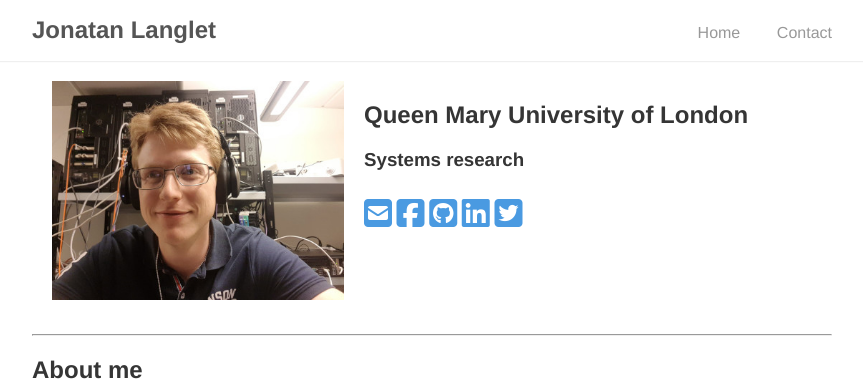
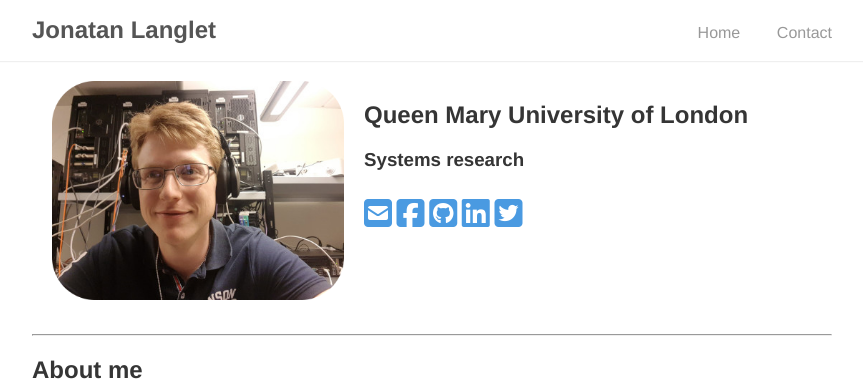
Before and after one commit to jonlanglet/jonlanglet.github.io, a Jekyll site: the page built from index.md, in a window 1280 px wide. Shown: the top 389 px of the page, without its empty margins (208-1071 px from the left). Built offline with Jekyll 4.4.1, drawn with Linux system fonts in a browser that asks for light colours; nearby versions of some CDN libraries; a style sheet for code colours, icons or effects is not loaded.

Commit message:
Minor portrait mod

```diff
--- a/_includes/header.html
+++ b/_includes/header.html
@@ -1,7 +1,7 @@
 <div class="row" style="width: 100%; overflow: hidden;">
 	<div class="row" style="padding: 10px;">
 		<div class="col" style="width: 40%; float: left; padding: 10px;">
-			<img src="/assets/portrait.jpg">
+			<img src="/assets/portrait.png">
 		</div>
 		<div class="col" style="width: 60%; float: left; padding: 10px;">
 			<p>
```
Also changed, not shown: assets/portrait.png (added).
